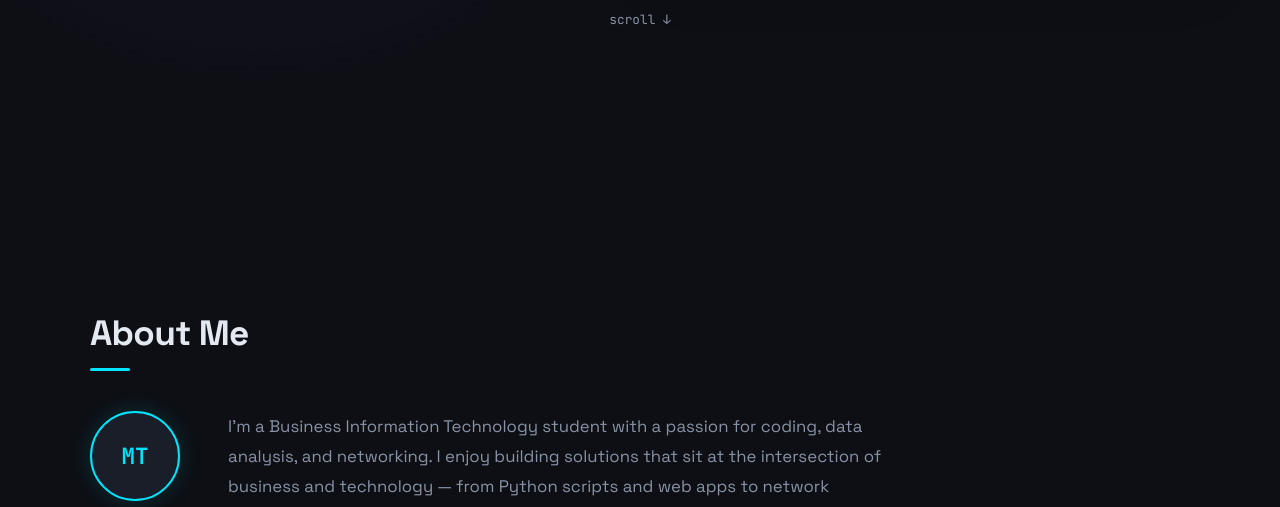
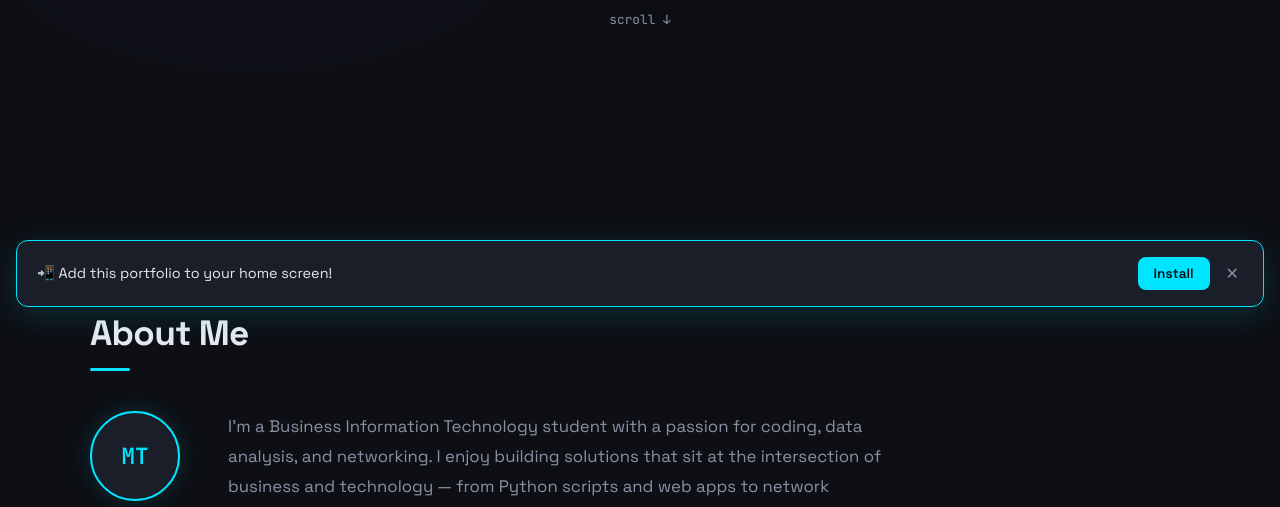
Before and after one commit to Maloke03/My-portfolio-, a Flask app: page / in a window 1280 px wide. Shown: the part 593-1100 px from the top of the page. Run offline with Flask 3, Linux system fonts and the light colour scheme.

Commit message:
update app, index and style files, addd new files

```diff
--- a/static/css/style.css
+++ b/static/css/style.css
@@ -379,3 +379,26 @@ ul { list-style: none; }
 @media (prefers-reduced-motion: reduce) {
   *, *::before, *::after { animation: none !important; transition: none !important; }
 }
+
+/* ── PWA Install Banner ───────────────────────────────────────── */
+.install-banner {
+  position: fixed; bottom: -100px; left: 1rem; right: 1rem;
+  background: var(--surface);
+  border: 1px solid var(--accent);
+  border-radius: var(--radius);
+  padding: 1rem 1.25rem;
+  display: flex; align-items: center; justify-content: space-between;
+  gap: 1rem;
+  z-index: 999;
+  box-shadow: 0 8px 32px rgba(0,229,255,0.15);
+  transition: bottom 0.4s cubic-bezier(0.34, 1.56, 0.64, 1);
+  font-size: 0.9rem;
+}
+.install-banner.show { bottom: 1.5rem; }
+.install-actions { display: flex; align-items: center; gap: 0.75rem; flex-shrink: 0; }
+.install-dismiss {
+  background: none; border: none;
+  color: var(--muted); cursor: pointer; font-size: 1rem;
+  padding: 0.25rem;
+}
+.install-dismiss:hover { color: var(--text); }
--- /dev/null
+++ b/static/js/pwa.js
@@ -0,0 +1,41 @@
+// Register service worker
+if ("serviceWorker" in navigator) {
+  window.addEventListener("load", () => {
+    navigator.serviceWorker.register("/static/js/sw.js")
+      .then(reg => console.log("SW registered:", reg.scope))
+      .catch(err => console.log("SW failed:", err));
+  });
+}
+
+// ── Install banner ─────────────────────────────────────────────
+let deferredPrompt;
+const banner = document.getElementById("installBanner");
+const installBtn = document.getElementById("installBtn");
+const dismissBtn = document.getElementById("dismissBtn");
+
+// Browser fires this when the app is installable
+window.addEventListener("beforeinstallprompt", e => {
+  e.preventDefault();
+  deferredPrompt = e;
+  // Show the banner after a short delay
+  setTimeout(() => banner.classList.add("show"), 2000);
+});
+
+installBtn.addEventListener("click", async () => {
+  banner.classList.remove("show");
+  if (!deferredPrompt) return;
+  deferredPrompt.prompt();
+  const { outcome } = await deferredPrompt.userChoice;
+  console.log("Install outcome:", outcome);
+  deferredPrompt = null;
+});
+
+dismissBtn.addEventListener("click", () => {
+  banner.classList.remove("show");
+});
+
+// Hide banner if already installed
+window.addEventListener("appinstalled", () => {
+  banner.classList.remove("show");
+  deferredPrompt = null;
+});
--- a/templates/index.html
+++ b/templates/index.html
@@ -8,8 +8,24 @@
   <link rel="preconnect" href="https://fonts.gstatic.com" crossorigin />
   <link href="https://fonts.googleapis.com/css2?family=Space+Grotesk:wght@300;400;500;600;700&family=JetBrains+Mono:wght@400;600&display=swap" rel="stylesheet" />
   <link rel="stylesheet" href="{{ url_for('static', filename='css/style.css') }}" />
+
+    <!-- PWA -->
+  <link rel="manifest" href="/static/manifest.json" />
+  <meta name="theme-color" content="#00e5ff" />
+  <meta name="apple-mobile-web-app-capable" content="yes" />
+  <meta name="apple-mobile-web-app-status-bar-style" content="black-translucent" />
+  <meta name="apple-mobile-web-app-title" content="Portfolio" />
 </head>
 <body>
+
+    <!-- PWA Install Banner -->
+  <div id="installBanner" class="install-banner">
+    <span>📲 Add this portfolio to your home screen!</span>
+    <div class="install-actions">
+      <button id="installBtn" class="btn btn-primary" style="padding:0.5rem 1rem;font-size:0.85rem">Install</button>
+      <button id="dismissBtn" class="install-dismiss">✕</button>
+    </div>
+  </div>
 
   <!-- ── NAV ─────────────────────────────────────────────────── -->
   <nav class="nav">
@@ -156,5 +172,6 @@
   </footer>
 
   <script src="{{ url_for('static', filename='js/main.js') }}"></script>
+  <script src="{{ url_for('static', filename='js/pwa.js') }}"></script>
 </body>
 </html>
```
Also changed, not shown: static/js/sw.js (added, +32 -0 lines), static/img/icon-192.png (added), static/img/icon-512.png (added), static/manifest.json (added).
